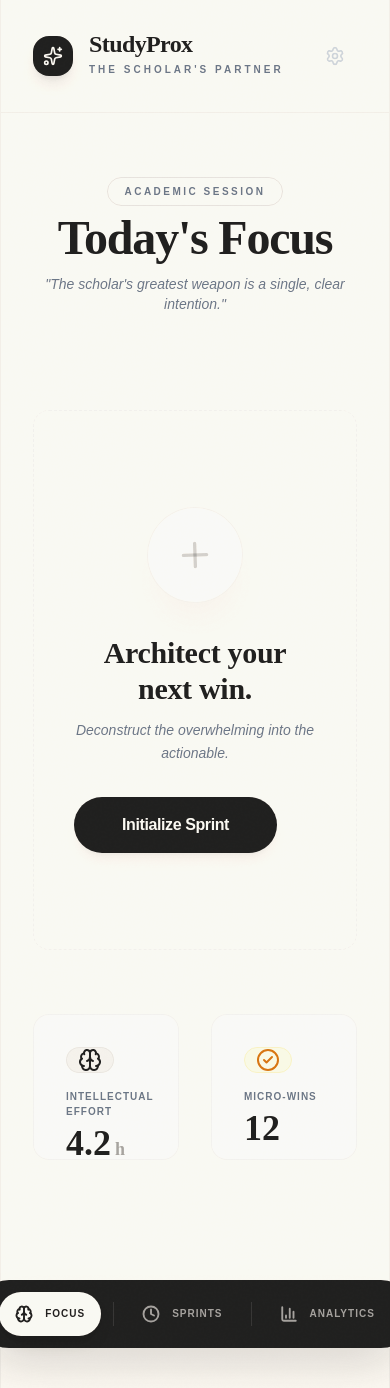
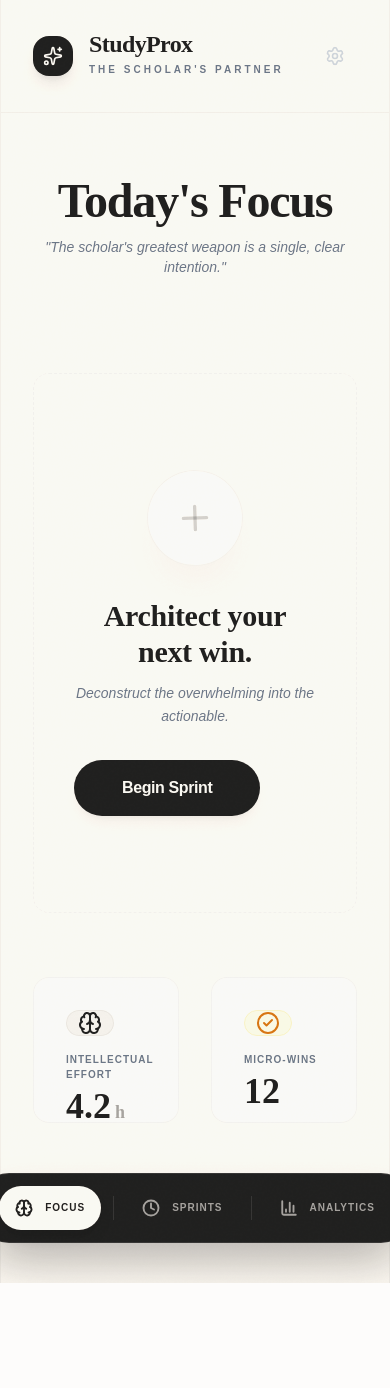
Before and after one commit to chuckabox/StudyProx, a React (Vite) app: page / in a window 390 px wide. After the commit the page ends 1283 px from the top, so only its background shows below. Built offline with nearby package versions, Linux system fonts and the light colour scheme.

Commit message:
feat: implement LandingDashboard component and responsive app layout structure

```diff
--- a/src/components/dashboard/LandingDashboard.jsx
+++ b/src/components/dashboard/LandingDashboard.jsx
@@ -38,9 +38,6 @@ export function LandingDashboard({ activeTask, onStartNew, onUpdateSubtask, onSt
     >
       {/* Welcome Section - Editorial Style */}
       <motion.section variants={itemVariants} className="space-y-3 text-center py-8">
-        <div className="inline-block px-4 py-1.5 border border-ink/10 rounded-full text-[10px] font-bold uppercase tracking-[0.25em] text-muted mb-2">
-          Academic Session
-        </div>
         <h1 className="text-5xl font-serif font-extrabold text-ink tracking-tight">Today's Focus</h1>
         <p className="text-muted text-sm font-medium italic">"The scholar's greatest weapon is a single, clear intention."</p>
       </motion.section>
@@ -153,7 +150,7 @@ export function LandingDashboard({ activeTask, onStartNew, onUpdateSubtask, onSt
               onClick={onStartNew}
               className="btn-ink px-12"
             >
-              Initialize Sprint
+              Begin Sprint
             </button>
           </div>
         )}
--- a/src/components/layout/Layout.jsx
+++ b/src/components/layout/Layout.jsx
@@ -35,14 +35,14 @@ export function Layout({ children, currentView, setView, isHardLocked, onOpenSet
         {/* Main Content */}
         <main className={cn(
           "relative z-10 flex-1 p-8 pb-40 transition-all duration-700 stagger-reveal",
-          isHardLocked && "pt-16 pb-16"
+          isHardLocked && "pt-16 pb-40"
         )}>
           {children}
         </main>
 
         {/* Bottom Navigation: Library Cards (Always showing as requested) */}
-        <div className="sticky bottom-10 left-0 right-0 z-50 flex justify-center px-6 animate-slide-up">
-          <nav className="px-6 py-3 bg-ink text-paper rounded-full flex items-center gap-2 shadow-2xl shadow-ink/20">
+        <div className="fixed bottom-10 left-1/2 -translate-x-1/2 z-50 w-full max-w-[480px] flex justify-center px-6 animate-slide-up">
+          <nav className="px-6 py-3 bg-ink text-paper rounded-full flex items-center gap-2 shadow-2xl shadow-ink/40 border border-paper/10 backdrop-blur-sm">
             <NavButton
               icon={<Brain />}
               label="Focus"
```
